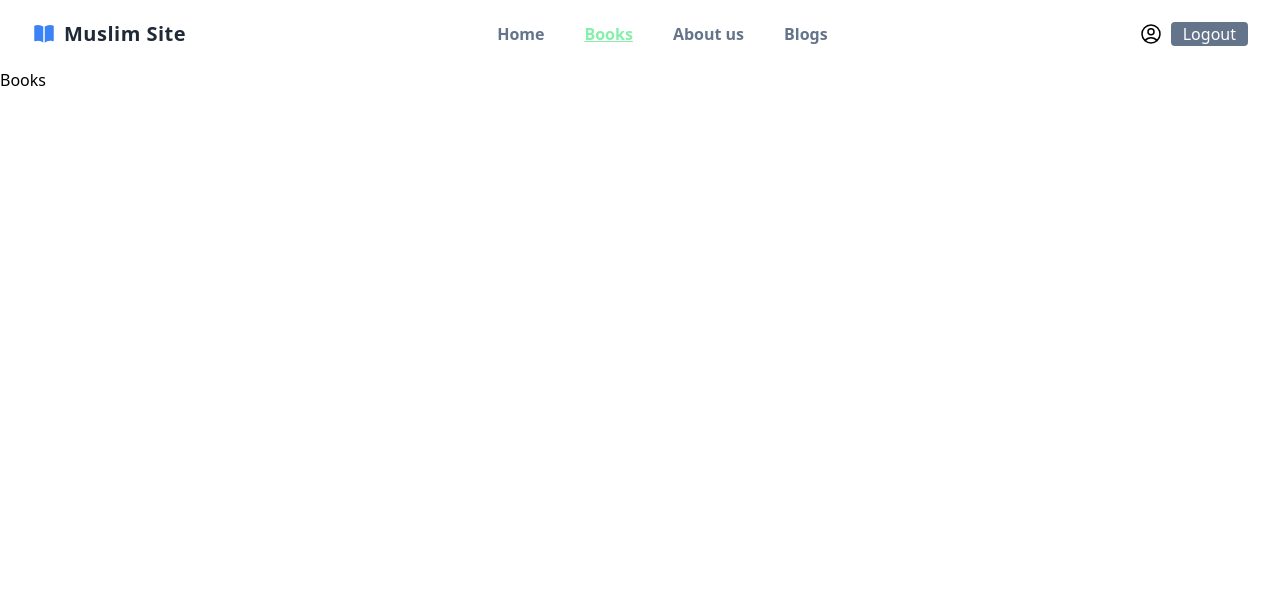
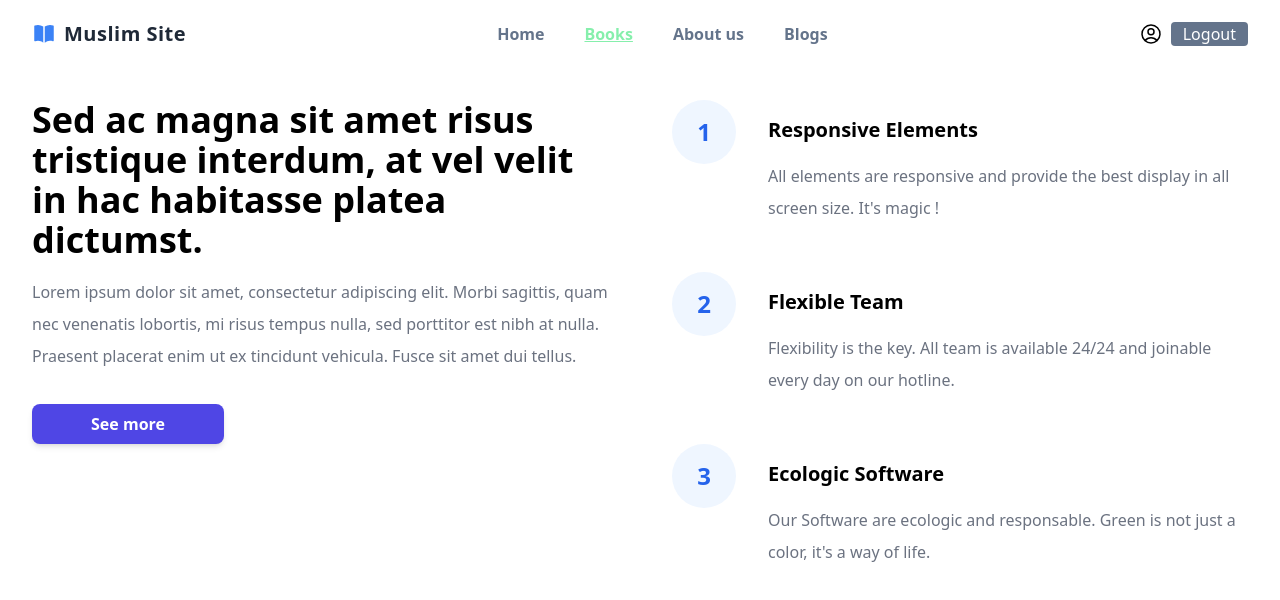
Before and after one commit to NahidEstes/islamic-site, a React (Vite) app: page /books in a window 1280 px wide. Shown: the top 600 px of the page. Built offline with nearby package versions, Linux system fonts and the light colour scheme; no server answers; sample sign-in values are in the browser's storage.

Commit message:
designed books page

```diff
--- a/src/pages/Books/Books.jsx
+++ b/src/pages/Books/Books.jsx
@@ -1,7 +1,90 @@
 import React from "react";
 
 const Books = () => {
-  return <div>Books</div>;
+  return (
+    <div>
+      <section>
+        <div class="container p-4 mx-auto bg-white max-w-7xl sm:p-6 lg:p-8 dark:bg-gray-800">
+          <div class="flex flex-wrap -mx-8">
+            <div class="w-full px-8 lg:w-1/2">
+              <div class="pb-12 mb-12 border-b lg:mb-0 lg:pb-0 lg:border-b-0">
+                <h2 class="mb-4 text-3xl font-bold lg:text-4xl font-heading dark:text-white">
+                  Sed ac magna sit amet risus tristique interdum, at vel velit
+                  in hac habitasse platea dictumst.
+                </h2>
+                <p class="mb-8 leading-loose text-gray-500 dark:text-gray-300">
+                  Lorem ipsum dolor sit amet, consectetur adipiscing elit. Morbi
+                  sagittis, quam nec venenatis lobortis, mi risus tempus nulla,
+                  sed porttitor est nibh at nulla. Praesent placerat enim ut ex
+                  tincidunt vehicula. Fusce sit amet dui tellus.
+                </p>
+                <div class="w-full md:w-1/3">
+                  <button
+                    type="button"
+                    class="py-2 px-4  bg-indigo-600 hover:bg-indigo-700 focus:ring-indigo-500 focus:ring-offset-indigo-200 text-white w-full transition ease-in duration-200 text-center text-base font-semibold shadow-md focus:outline-none focus:ring-2 focus:ring-offset-2  rounded-lg "
+                  >
+                    See more
+                  </button>
+                </div>
+              </div>
+            </div>
+            <div class="w-full px-8 lg:w-1/2">
+              <ul class="space-y-12">
+                <li class="flex -mx-4">
+                  <div class="px-4">
+                    <span class="flex items-center justify-center w-16 h-16 mx-auto text-2xl font-bold text-blue-600 rounded-full font-heading bg-blue-50">
+                      1
+                    </span>
+                  </div>
+                  <div class="px-4">
+                    <h3 class="my-4 text-xl font-semibold dark:text-white">
+                      Responsive Elements
+                    </h3>
+                    <p class="leading-loose text-gray-500 dark:text-gray-300">
+                      All elements are responsive and provide the best display
+                      in all screen size. It&#x27;s magic !
+                    </p>
+                  </div>
+                </li>
+                <li class="flex -mx-4">
+                  <div class="px-4">
+                    <span class="flex items-center justify-center w-16 h-16 mx-auto text-2xl font-bold text-blue-600 rounded-full font-heading bg-blue-50">
+                      2
+                    </span>
+                  </div>
+                  <div class="px-4">
+                    <h3 class="my-4 text-xl font-semibold dark:text-white">
+                      Flexible Team
+                    </h3>
+                    <p class="leading-loose text-gray-500 dark:text-gray-300">
+                      Flexibility is the key. All team is available 24/24 and
+                      joinable every day on our hotline.
+                    </p>
+                  </div>
+                </li>
+                <li class="flex -mx-4">
+                  <div class="px-4">
+                    <span class="flex items-center justify-center w-16 h-16 mx-auto text-2xl font-bold text-blue-600 rounded-full font-heading bg-blue-50">
+                      3
+                    </span>
+                  </div>
+                  <div class="px-4">
+                    <h3 class="my-4 text-xl font-semibold dark:text-white">
+                      Ecologic Software
+                    </h3>
+                    <p class="leading-loose text-gray-500 dark:text-gray-300">
+                      Our Software are ecologic and responsable. Green is not
+                      just a color, it&#x27;s a way of life.
+                    </p>
+                  </div>
+                </li>
+              </ul>
+            </div>
+          </div>
+        </div>
+      </section>
+    </div>
+  );
 };
 
 export default Books;
```
